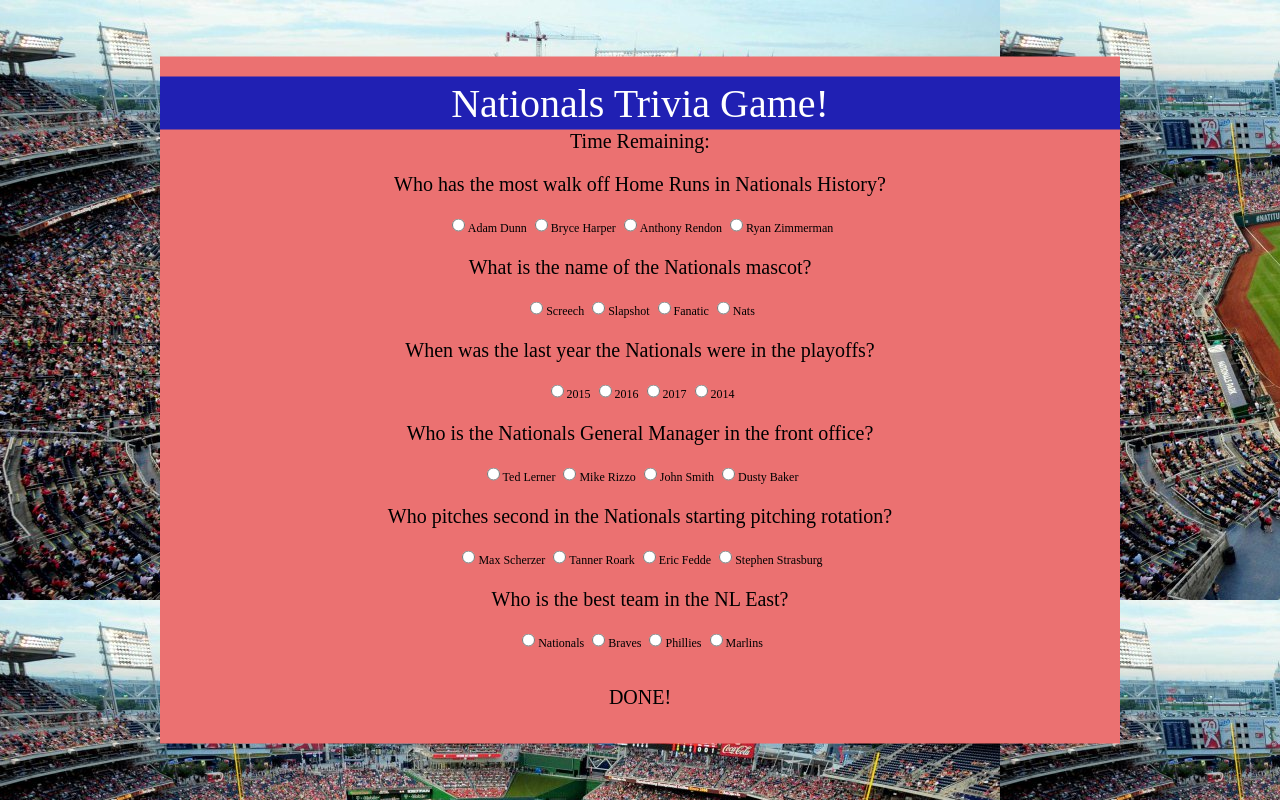
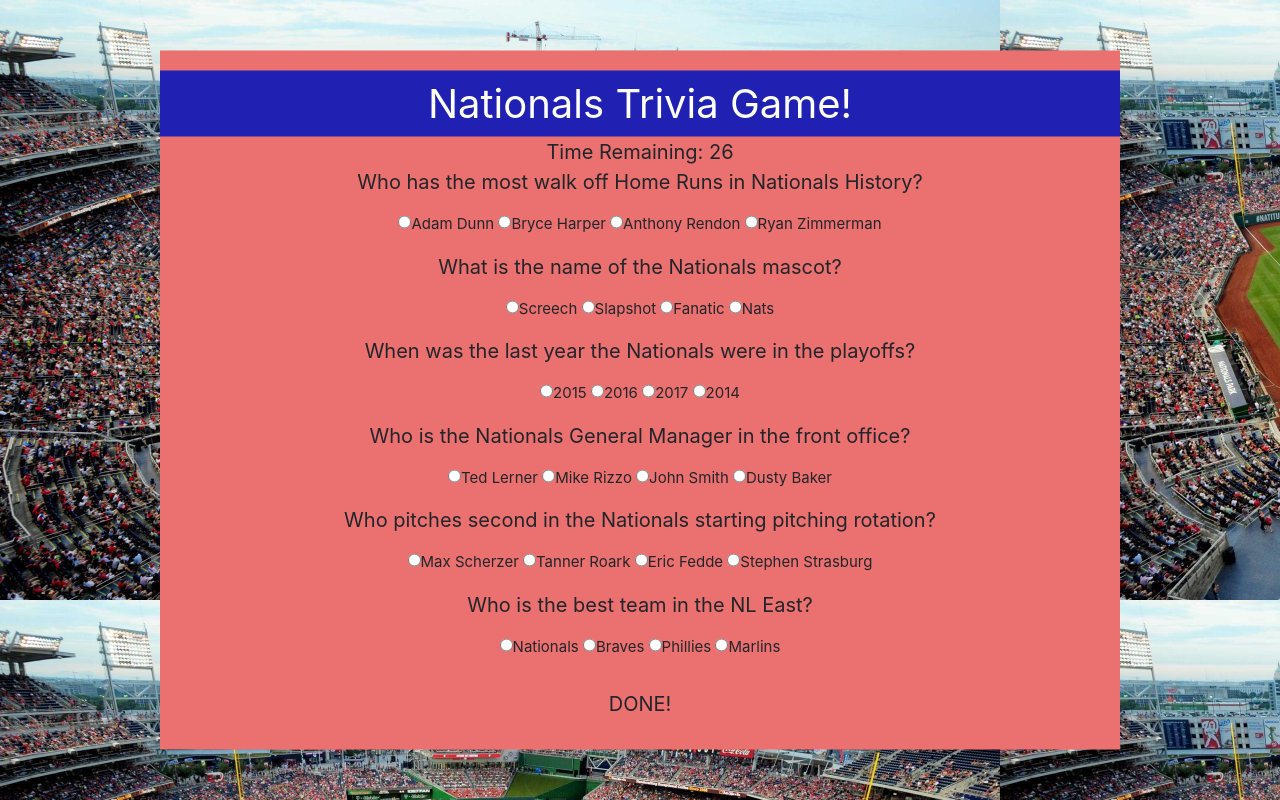
Before and after one commit to seanps8/TriviaGame, a plain HTML site: page index.html in a window 1280 px wide. Drawn offline with nearby package versions, Linux system fonts and the light colour scheme.

Commit message:
committing javascript

```diff
--- a/assets/css/style.css
+++ b/assets/css/style.css
@@ -26,7 +26,7 @@ body{
 }
 .answers{
     text-align: center;
-    font-size: 12px;
+    font-size: 15px;
 }
 #time{
     text-align: center;
--- a/index.html
+++ b/index.html
@@ -6,72 +6,164 @@
     <meta http-equiv="X-UA-Compatible" content="ie=edge">
     <title>Nationals Trivia!</title>
     <link rel="stylesheet" href="assets/css/style.css">
+    <link rel="stylesheet" href="https://stackpath.bootstrapcdn.com/bootstrap/4.1.3/css/bootstrap.min.css" integrity="sha384-MCw98/SFnGE8fJT3GXwEOngsV7Zt27NXFoaoApmYm81iuXoPkFOJwJ8ERdknLPMO" crossorigin="anonymous">
     <script src="assets/javascript/app.js" type="text/javascript"></script>
 </head>
 <body>
     <div id="container">
-        <script src="https://cdnjs.cloudflare.com/ajax/libs/jquery/3.2.1/jquery.min.js"></script>
 
         <header id="natsTrivia">Nationals Trivia Game!</header>
 
-        <div id="time">Time Remaining: </div>
+        <div id="time">Time Remaining:</div>
         <p class="question">Who has the most walk off Home Runs in Nationals History?
-            <div class="answers">
-                <input type="radio" id="Adam" value="Adam Dunn">Adam Dunn
-                <input type="radio" id="Bryce" value="Bryce Harper">Bryce Harper
-                <input type="radio" id="Rendon" value="Anthony Rendon">Anthony Rendon
-                <input type="radio" id="Ryan" value="Ryan Zimmerman">Ryan Zimmerman
-            </div>
+            <form class="answers">
+                <input type="radio" class="wrong" name="option" value="Adam Dunn">Adam Dunn
+                <input type="radio" class="wrong" name="option" value="Bryce Harper">Bryce Harper
+                <input type="radio" class="wrong" name="option" value="Anthony Rendon">Anthony Rendon
+                <input type="radio" id="Ryan" name="option" value="Ryan Zimmerman">Ryan Zimmerman
+            </form>
         </p>
 
         <p class="question">What is the name of the Nationals mascot?
-            <div class="answers">
-                <input type="radio" id="Screech" value="Screech">Screech
-                <input type="radio" id="Slapshot" value="Slapshot">Slapshot
-                <input type="radio" id="Fanatic" value="Fanatic">Fanatic
-                <input type="radio" id="Nats" value="Nats">Nats
-            </div>
+            <form class="answers">
+                <input type="radio" id="Screech" name="option1" value="Screech">Screech
+                <input type="radio" class="wrong" name="option1" value="Slapshot">Slapshot
+                <input type="radio" class="wrong" name="option1" value="Fanatic">Fanatic
+                <input type="radio" class="wrong" name="option1" value="Nats">Nats
+            </form>
         </p>
 
         <p class="question">When was the last year the Nationals were in the playoffs?
-            <div class="answers">
-                <input type="radio" id="2015" value="2015">2015
-                <input type="radio" id="2016" value="2016">2016
-                <input type="radio" id="2017" value="2017">2017
-                <input type="radio" id="2014" value="2014">2014
-            </div>
+            <form class="answers">
+                <input type="radio" class="wrong" name="option2" value="2015">2015
+                <input type="radio" class="wrong" name="option2" value="2016">2016
+                <input type="radio" id="2017" name="option2" value="2017">2017
+                <input type="radio" class="wrong" name="option2" value="2014">2014
+            </form>
         </p>
 
         <p class="question">Who is the Nationals General Manager in the front office?
-            <div class="answers">
-                <input type="radio" id="Ted" value="Ted Lerner">Ted Lerner
-                <input type="radio" id="Mike" value="Mike Rizzo">Mike Rizzo
-                <input type="radio" id="John" value="John Smith">John Smith
-                <input type="radio" id="Dusty" value="Dusty Baker">Dusty Baker
-            </div>
+            <form class="answers">
+                <input type="radio" class="wrong" name="option3" value="Ted Lerner">Ted Lerner
+                <input type="radio" id="Mike" name="option3" value="Mike Rizzo">Mike Rizzo
+                <input type="radio" class="wrong" name="option3" value="John Smith">John Smith
+                <input type="radio" class="wrong" name="option3" value="Dusty Baker">Dusty Baker
+            </form>
         </p>
 
         <p class="question">Who pitches second in the Nationals starting pitching rotation?
-            <div class="answers">
-                <input type="radio" id="Max" value="Max Scherzer">Max Scherzer
-                <input type="radio" id="Tanner" value="Tanner Roark">Tanner Roark
-                <input type="radio" id="Eric" value="Eric Fedde">Eric Fedde
-                <input type="radio" id="Stephen" value="Stephen Strasburg">Stephen Strasburg
-            </div>
+            <form class="answers">
+                <input type="radio" class="wrong" name="option4" value="Max Scherzer">Max Scherzer
+                <input type="radio" class="wrong" name="option4" value="Tanner Roark">Tanner Roark
+                <input type="radio" class="wrong" name="option4" value="Eric Fedde">Eric Fedde
+                <input type="radio" id="Steve" name="option4" value="Stephen Strasburg">Stephen Strasburg
+            </form>
         </p>
 
         <p class="question">Who is the best team in the NL East?
-            <div class="answers">
-                <input type="radio" id="Nationals" value="Nationals">Nationals
-                <input type="radio" id="Braves" value="Braves">Braves
-                <input type="radio" id="Phils" value="Phillies">Phillies
-                <input type="radio" id="Marlins" value="Marlins">Marlins
-            </div>
+            <form class="answers">
+                <input type="radio" id="Nats" name="option5" value="Nationals">Nationals
+                <input type="radio" class="wrong" name="option5" value="Braves">Braves
+                <input type="radio" class="wrong" name="option5" value="Phillies">Phillies
+                <input type="radio" class="wrong" name="option5" value="Marlins">Marlins
+            </form>
         </p>
 
         <p id="done">DONE!</p>
 
     </div>
 
+    <script src="https://cdnjs.cloudflare.com/ajax/libs/jquery/3.2.1/jquery.min.js"></script>
+    <script type="text/javascript">
+    $(document).ready(function() {
+
+
+    var correct = 0;
+    var incorrect = 0;
+    var unanswered = 0;
+
+    var timeLeft = 30;
+    var timerId = setInterval(countdown, 1000);
+    var elem = document.getElementById("time");
+
+    var zim = document.getElementById("Ryan");
+    var bird = document.getElementById("Screech");
+    var year = document.getElementById("2017");
+    var gm = document.getElementById("Mike");
+    var pitch = document.getElementById("Steve");
+    var team = document.getElementById("Nats");
+
+    var all = document.getElementsByTagName("input");
+
+    function countdown() {
+
+      if (timeLeft === 0) {
+        clearTimeout(timerId);
+        Timesup();
+      } else {
+        elem.innerHTML = "Time Remaining: " + timeLeft;
+        timeLeft--;
+      }
+      console.log(timeLeft);
+    };
+
+    function results() {
+
+    if (zim.checked) {
+        correct++;
+    } else {
+        incorrect++;
+    };
+
+    if (bird.checked) {
+        correct++;
+    } else {
+        incorrect++;
+    };
+
+    if (year.checked) {
+        correct++;
+    } else {
+        incorrect++;
+    };
+
+    if (gm.checked) {
+        correct++;
+    } else {
+        incorrect++;
+    };
+
+    if (pitch.checked) {
+        correct++;
+    } else {
+        incorrect++;
+    };
+
+    if (team.checked) {
+        correct++;
+    } else {
+        incorrect++;
+    };
+
+
+
+    };
+
+    function Timesup() {
+        var timeup = "<h1 class='text-center'>Nationals Trivia Game!</h1><p>Correct: " + correct + "</p>" + "<p>Incorrect: " + incorrect + "</p>" + "<p>Unanswered: " + unanswered + "</p>";
+        $("#container").html(timeup);
+    };
+
+    $("#done").on("click", function () {
+        results();
+        console.log(correct);
+        console.log(incorrect);
+        console.log(unanswered);
+        Timesup();
+    });
+
+    });
+
+</script>
 </body>
 </html>
```
Also changed, not shown: assets/javascript/app.js (+45 -0 lines).
